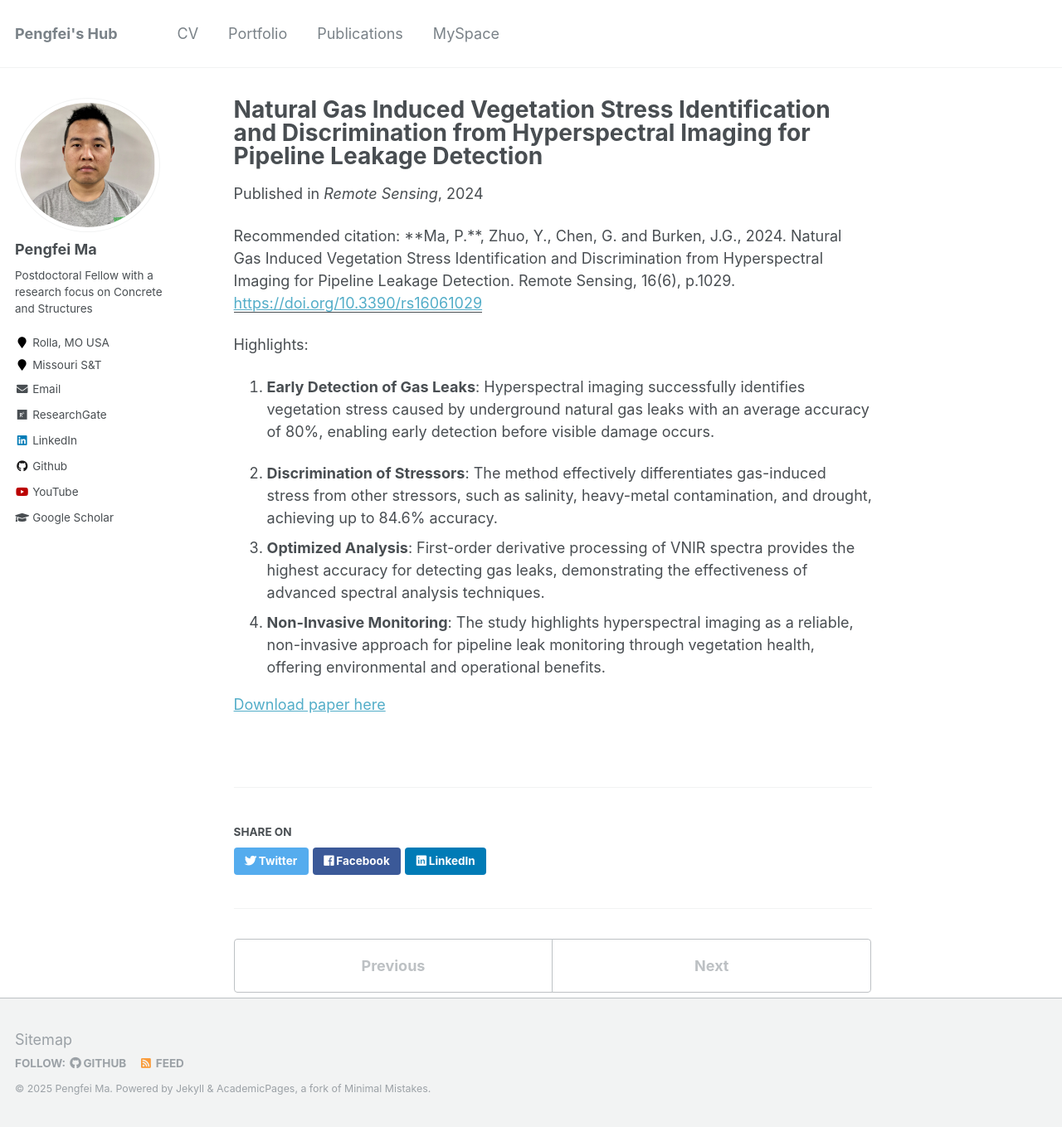
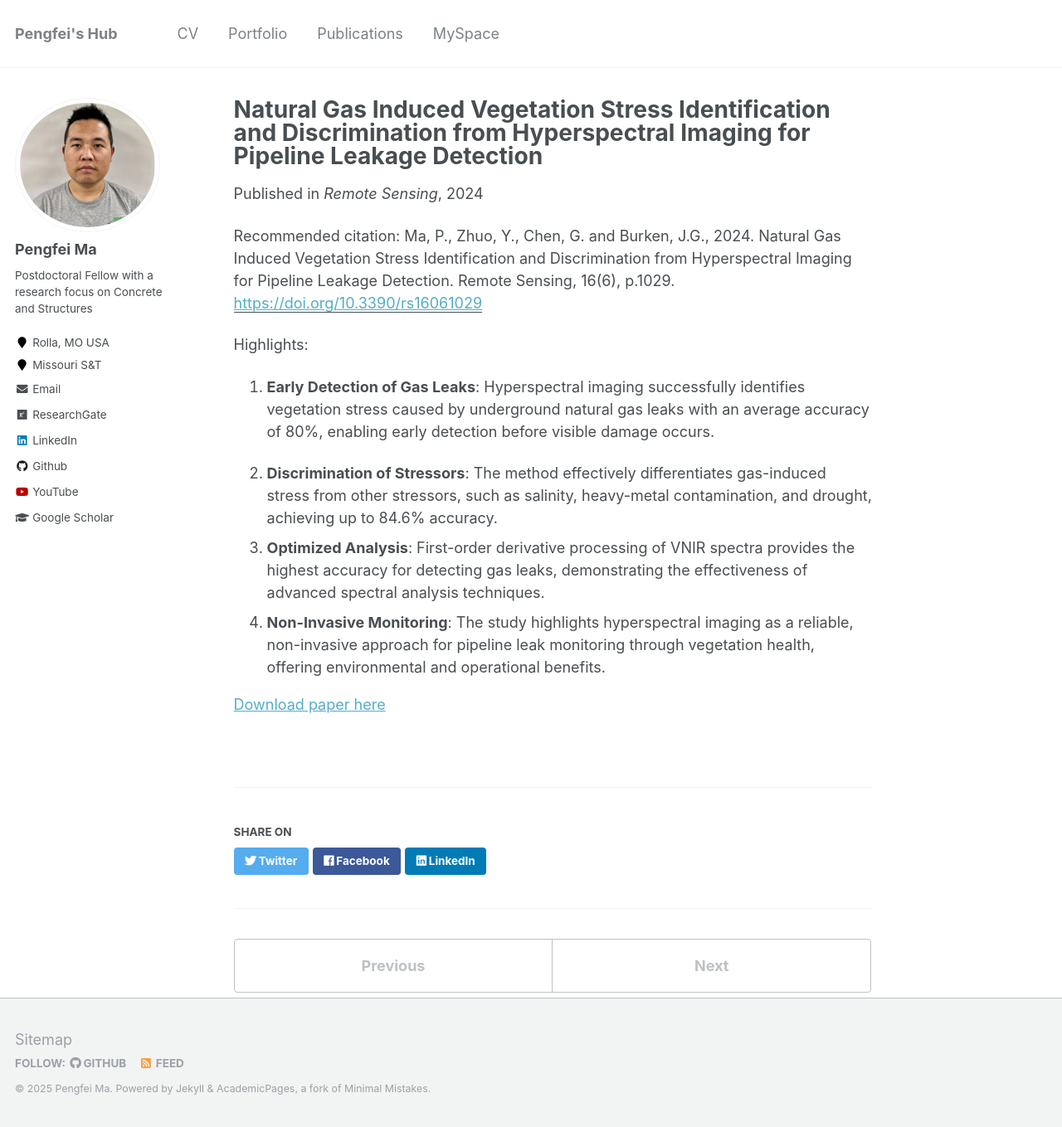
Before and after one commit to KyleMMA/KyleMMA.github.io, a Jekyll site: the page built from _publications/Remote Sensing.md, in a window 1280 px wide and 1359 px high. Shown: the whole window at 83% size. Built offline with Jekyll 4.4.1, drawn with Linux system fonts in a browser that asks for light colours.

```diff
--- a/_publications/Remote Sensing.md
+++ b/_publications/Remote Sensing.md
@@ -6,7 +6,7 @@ excerpt: '**_Keywords: remote sensing; hyperspectral imaging; vegetation stress;
 date: March 14, 2024
 venue: 'Remote Sensing'
 paperurl: 'https://doi.org/10.3390/rs16061029'
-citation: '**Ma, P.**, Zhuo, Y., Chen, G. and Burken, J.G., 2024. Natural Gas Induced Vegetation Stress Identification and Discrimination from Hyperspectral Imaging for Pipeline Leakage Detection. Remote Sensing, 16(6), p.1029.'
+citation: 'Ma, P., Zhuo, Y., Chen, G. and Burken, J.G., 2024. Natural Gas Induced Vegetation Stress Identification and Discrimination from Hyperspectral Imaging for Pipeline Leakage Detection. Remote Sensing, 16(6), p.1029.'
 
 
 ---
```
